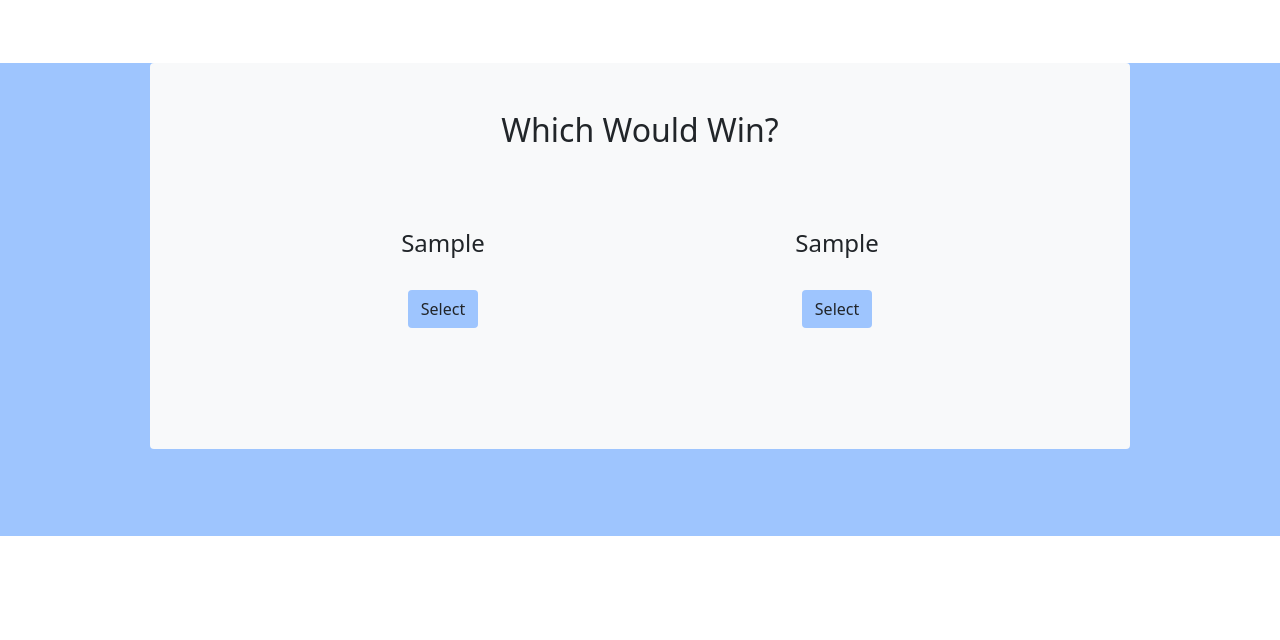
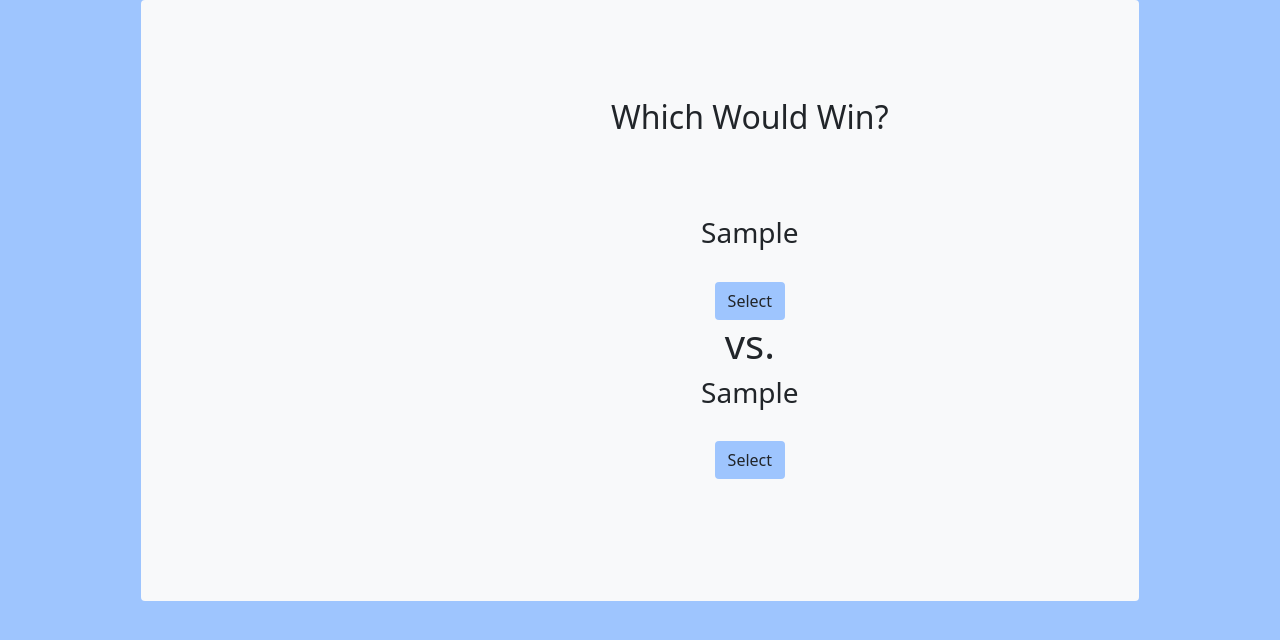
Before and after one commit to gregh13/CS50-Final-Project-Which-Would-Win, a Flask app: template templates/playgame.html in a window 1280 px wide. Shown: the top 640 px of the page. Run offline with Flask 2, Linux system fonts and the light colour scheme; the template is opened without the code that fills it: most values are stand-ins (such as "Sample title", 1, 10 or a date in 2020).

Commit message:
front-end fixes

```diff
--- a/templates/playgame.html
+++ b/templates/playgame.html
@@ -15,9 +15,8 @@
 
         <title>Game Time!</title>
     </head>
-    <body>
-        <div class="container-fluid light-blue-color">
-            <div class="text-center margin-gh soft-white rounded">
+    <body class = "light-blue-color">
+        <div class="row align-items-center text-center soft-white rounded" style="margin: 0 11%;">
             <div class="text-center margin-gh">
                 <br><br>
                 <h2> Which Would Win?</h2>
@@ -25,18 +24,21 @@
                 <br>
                 <br>
               <div class="row justify-content-around">
-                    <div class="col-4">
+                <div class="col-3">
                     <form action="/playgame" method="post">
-                            <h4>{{ choice1 }}</h4>
+                        <h3>{{ choice1 }}</h3>
                         <input type="hidden" name="answer" value="{{ choice1 }}">
                         <input type="hidden" name="other" value="{{ choice2 }}">
                         <br>
                         <input class="btn light-blue-color" type="submit" value="Select">
                     </form>
                 </div>
-                    <div class="col-4">
+                  <div>
+                      <h1>vs.</h1>
+                  </div>
+                <div class="col-3">
                     <form action="/playgame" method="post">
-                            <h4>{{ choice2 }}</h4>
+                        <h3>{{ choice2 }}</h3>
                         <input type="hidden" name="other" value="{{ choice1 }}">
                         <input type="hidden" name="answer" value="{{ choice2 }}">
                         <br>
@@ -48,7 +50,5 @@
             <br><br><br>
         </div>
         <br>
-        </div>
-
     </body>
 </html>
```
Also changed, not shown: templates/index.html (+7 -6 lines). Lines whose indentation alone changed are shown as unchanged.
